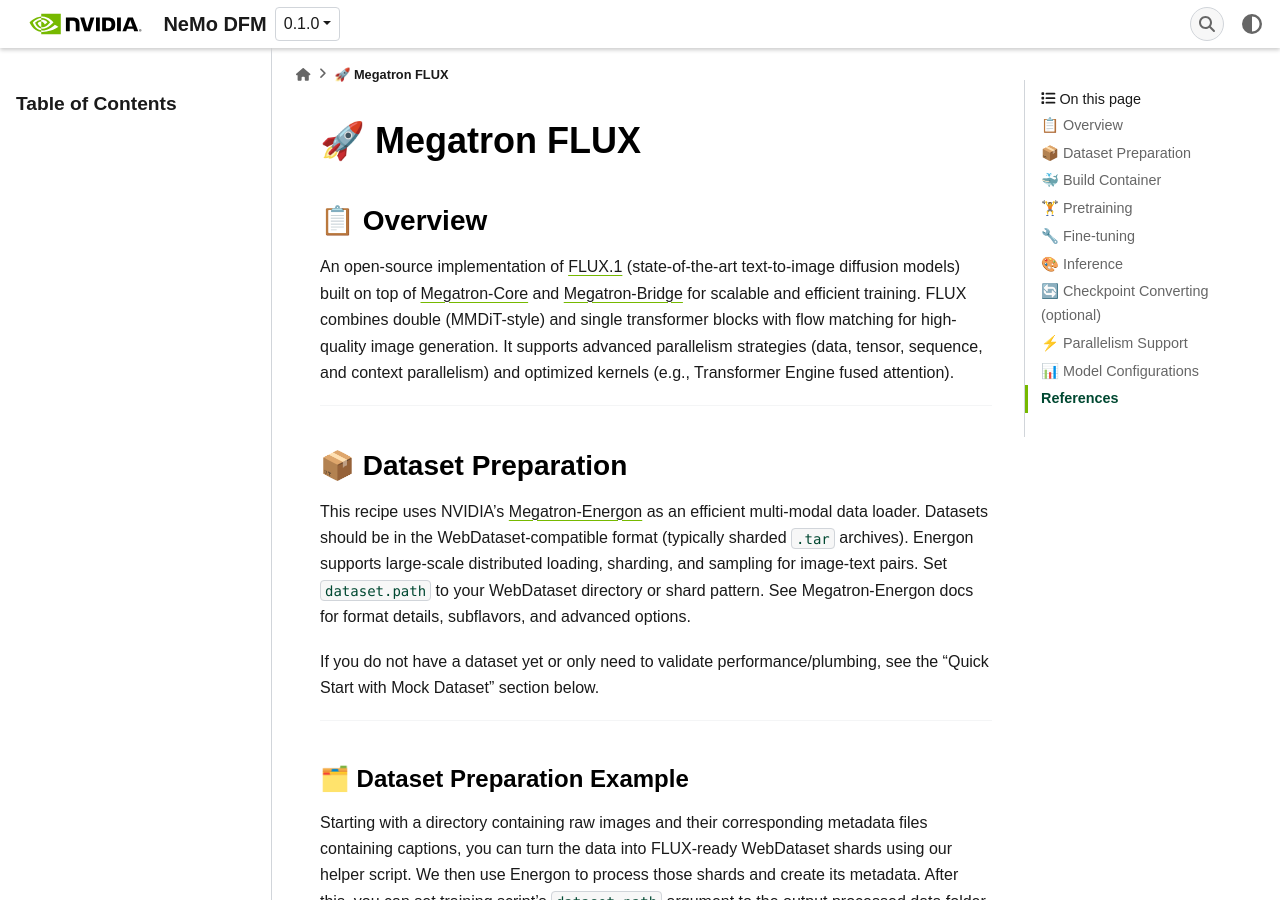
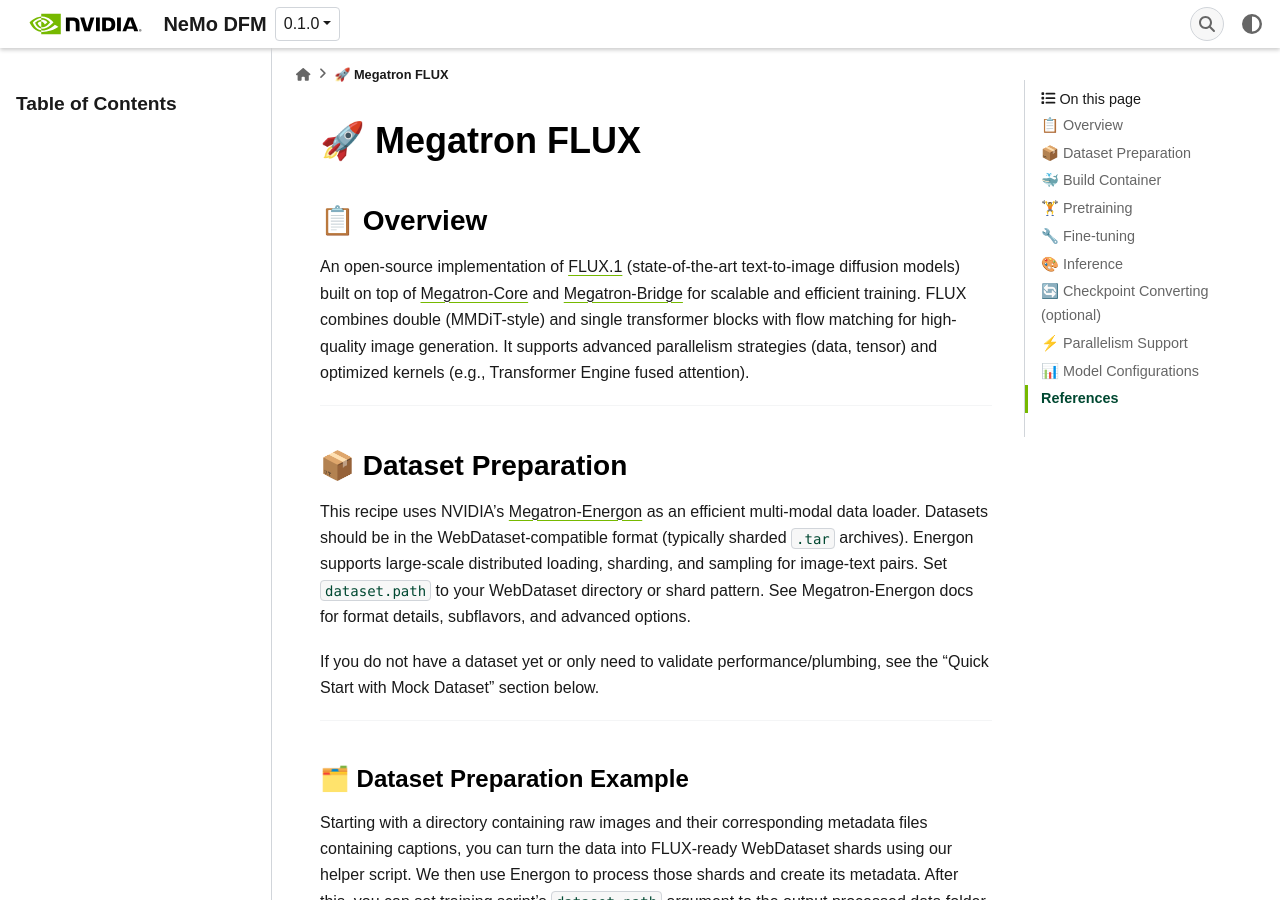
Before and after one commit to NVIDIA-NeMo/DFM, a Sphinx documentation site: the page built from docs/megatron/recipes/flux/flux.md, in a window 1280 px wide and 900 px high. Built offline with Sphinx 7.4.7, drawn with Linux system fonts in a browser that asks for light colours; some web fonts are replaced; some of the changed text lies outside the part shown.

Commit message:
doc fix
Signed-off-by: Ao Tang <aot@nvidia.com>

```diff
--- a/docs/megatron/recipes/flux/flux.md
+++ b/docs/megatron/recipes/flux/flux.md
@@ -1,7 +1,7 @@
 ## 🚀 Megatron FLUX
 
 ### 📋 Overview
-An open-source implementation of [FLUX.1](https://github.com/black-forest-labs/flux) (state-of-the-art text-to-image diffusion models) built on top of [Megatron-Core](https://github.com/NVIDIA/Megatron-LM) and [Megatron-Bridge](https://github.com/NVIDIA-NeMo/Megatron-Bridge) for scalable and efficient training. FLUX combines double (MMDiT-style) and single transformer blocks with flow matching for high-quality image generation. It supports advanced parallelism strategies (data, tensor, sequence, and context parallelism) and optimized kernels (e.g., Transformer Engine fused attention).
+An open-source implementation of [FLUX.1](https://github.com/black-forest-labs/flux) (state-of-the-art text-to-image diffusion models) built on top of [Megatron-Core](https://github.com/NVIDIA/Megatron-LM) and [Megatron-Bridge](https://github.com/NVIDIA-NeMo/Megatron-Bridge) for scalable and efficient training. FLUX combines double (MMDiT-style) and single transformer blocks with flow matching for high-quality image generation. It supports advanced parallelism strategies (data, tensor) and optimized kernels (e.g., Transformer Engine fused attention).
 
 ---
 
@@ -76,7 +76,7 @@
 - `--guidance-scale`: Classifier-free guidance scale for training
 - `--scheduler-steps`: Number of diffusion timesteps
 
-Multiple parallelism techniques including tensor, sequence, and context parallelism are supported and configurable per your hardware.
+Multiple parallelism techniques including tensor are supported and configurable per your hardware.
 
 **Notes**: If you use `logger.wandb_project` and `logger.wandb_exp_name`, export `WANDB_API_KEY`.
 
```
